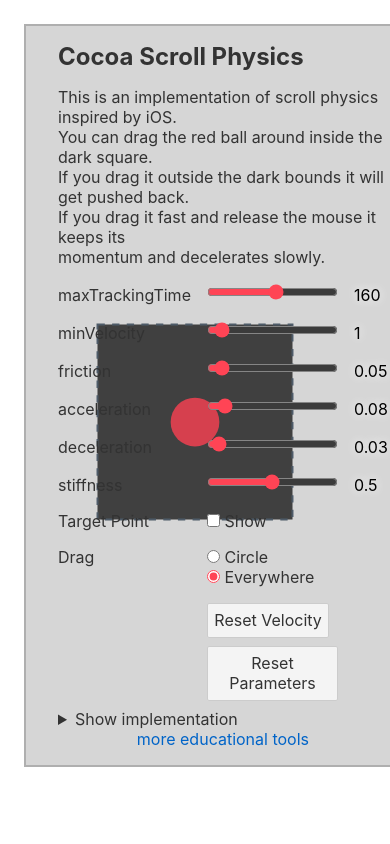
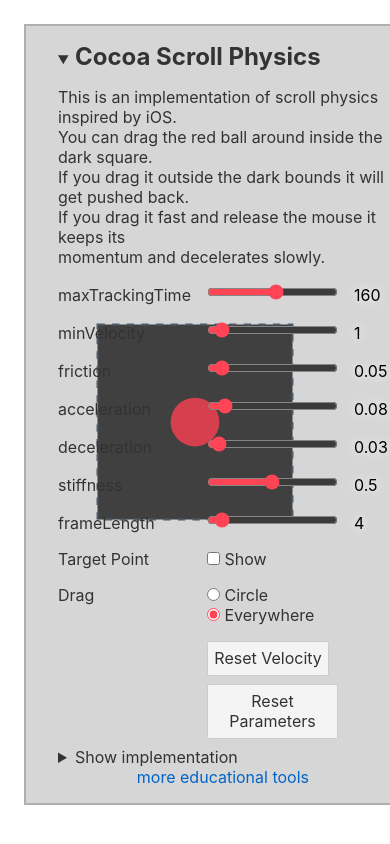
Before and after one commit to laszlokorte/smooth-drag, a Svelte app: page / in a window 390 px wide. Shown: the top 844 px of the page. Built offline with nearby package versions, Linux system fonts and the light colour scheme.

Commit message:
add mobile compatibility

```diff
--- a/public/index.html
+++ b/public/index.html
@@ -2,7 +2,7 @@
 <html lang="en">
 <head>
 	<meta charset='utf-8'>
-	<meta name='viewport' content='width=device-width,initial-scale=1'>
+	<meta name='viewport' content='width=device-width, maximum-scale=1.0, minimum-scale=1.0, initial-scale=1.0' />
 
 	<title>Cocoa Scroll Physics</title>
 
--- a/src/App.svelte
+++ b/src/App.svelte
@@ -1,6 +1,8 @@
 <script>
 	import {animate} from './animate.js'
 	import {dnd} from './dnd.js'
+
+	let menuOpen = true
 
 	let position = {x:0,y:0}
 	let target = {x:0,y:0}
@@ -14,6 +16,8 @@
 	let showTarget = false;
 	let fullScreenDrag = true;
 
+	$: document.body.classList.toggle('block-scroll', !menuOpen);
+
 	const physicsConfigDefault = {
 		maxTrackingTime: 160,
 		minVelocity: 1,
@@ -25,7 +29,7 @@
 	}
 
 
-	const physicsConfig = {
+	let physicsConfig = {
 		maxTrackingTime: 160,
 		minVelocity: 1,
 		friction: 0.05,
@@ -44,6 +48,7 @@
 		acceleration: {min: 0, max: 1, step: 0.01},
 		deceleration: {min: 0, max: 1, step: 0.01},
 		stiffness: {min: 0, max: 1, step: 0.01},
+		frameLength: {min: 1, max: 60, step: 1},
 	}
 
 	let bounds = {
@@ -70,8 +75,9 @@
 	}
 
 	function resetParams() {
-		for(let k in Object.keys(physicsConfig)) {
-			physicsConfig[k] = physicsConfigDefault[k]
+		physicsConfig = {
+			...physicsConfig,
+			...physicsConfigDefault,
 		}
 	}
 
@@ -298,13 +304,18 @@ function step(dt) {
 	}
 
 	.overlay {
-		background: #3333;
 		z-index: 1000;
 		position: absolute;
+		max-width: 30em;
+		pointer-events: none;
+	}
+
+	.overlay-inner {
+		background: #3333;
 		border: 2px solid #4444;
 		margin: 1em;
 		padding: 1em 2em;
-		max-width: 30em;
+		pointer-events: all;
 	}
 
 	dl {
@@ -347,6 +358,7 @@ function step(dt) {
 	}
 	h2 {
 		margin: 0;
+		display: inline;
 	}
 
 	.dragging {
@@ -364,10 +376,16 @@ function step(dt) {
 	summary {
 		cursor: pointer;
 	}
+
+	:global(.block-scroll) {
+		touch-action: none;
+		overflow: hidden;
+	}
 </style>
 
 <div class="overlay">
-	<h2>Cocoa Scroll Physics</h2>
+	<details class="overlay-inner" bind:open={menuOpen}>
+	<summary><h2>Cocoa Scroll Physics</h2></summary>
 	<p>
 		This is an implementation of scroll physics inspired by iOS.<br>
 		You can drag the red ball around inside the dark square. <br>
@@ -402,9 +420,10 @@ function step(dt) {
 	<center>
 		<a href="https://tools.laszlokorte.de/" title="More Educational Tools">more educational tools</a>
 	</center>
+	</details>
 </div>
 
-<svg class:draggable={fullScreenDrag} use:animate={{step, frameLength: physicsConfig.frameLength}} use:dnd={{dragStart,dragStop,dragMove}} viewBox="{bounds.minX - bounds.margin} {bounds.minY - bounds.margin} {bounds.maxX - bounds.minX + bounds.margin * 2} {bounds.maxY - bounds.minX + bounds.margin * 2}" width="1000" height="1000" preserveAspectRatio="xMaxYMid meet">
+<svg class:draggable={fullScreenDrag} use:animate={{step, frameLength: physicsConfig.frameLength}} use:dnd={{dragStart,dragStop,dragMove}} viewBox="{bounds.minX - bounds.margin} {bounds.minY - bounds.margin} {bounds.maxX - bounds.minX + bounds.margin * 2} {bounds.maxY - bounds.minX + bounds.margin * 2}" width="1000" height="1000" preserveAspectRatio="xMidYMid meet">
 	<rect class:draggable={fullScreenDrag} x={bounds.minX} y={bounds.minY} width={bounds.maxX - bounds.minX} height={bounds.maxY - bounds.minY} fill="#444" stroke-width="8" stroke-dasharray="30 30" stroke="#567"></rect>
 	<circle class:dragging class="draggable" cx={Math.round(position.x)} cy={Math.round(position.y)} r={100} fill="#f45"></circle>
 	<circle class:hide={!showTarget} cx={Math.round(target.x)} cy={Math.round(target.y)} r={20} fill="white" stroke="#45f" stroke-width="10"></circle>
--- a/src/animate.js
+++ b/src/animate.js
@@ -1,6 +1,8 @@
+const noop = (() => {});
+
 export function animate(node, options) {
-	const targetFrameLength = options.frameLength || 16
-	const step = options.step || (() => {})
+	let targetFrameLength = options.frameLength || 16
+	let step = options.step || noop
 
 	let scheduleFrame = null
 	let prevTime = performance.now()
@@ -26,6 +28,11 @@ export function animate(node, options) {
 				cancelAnimationFrame(scheduleFrame)
 				scheduleFrame = null
 			}
+		},
+		update:  (ops) => {
+			console.log(ops.frameLength)
+			targetFrameLength = ops.frameLength || 16
+			step = ops.step || noop
 		}
 	}
 }
```
